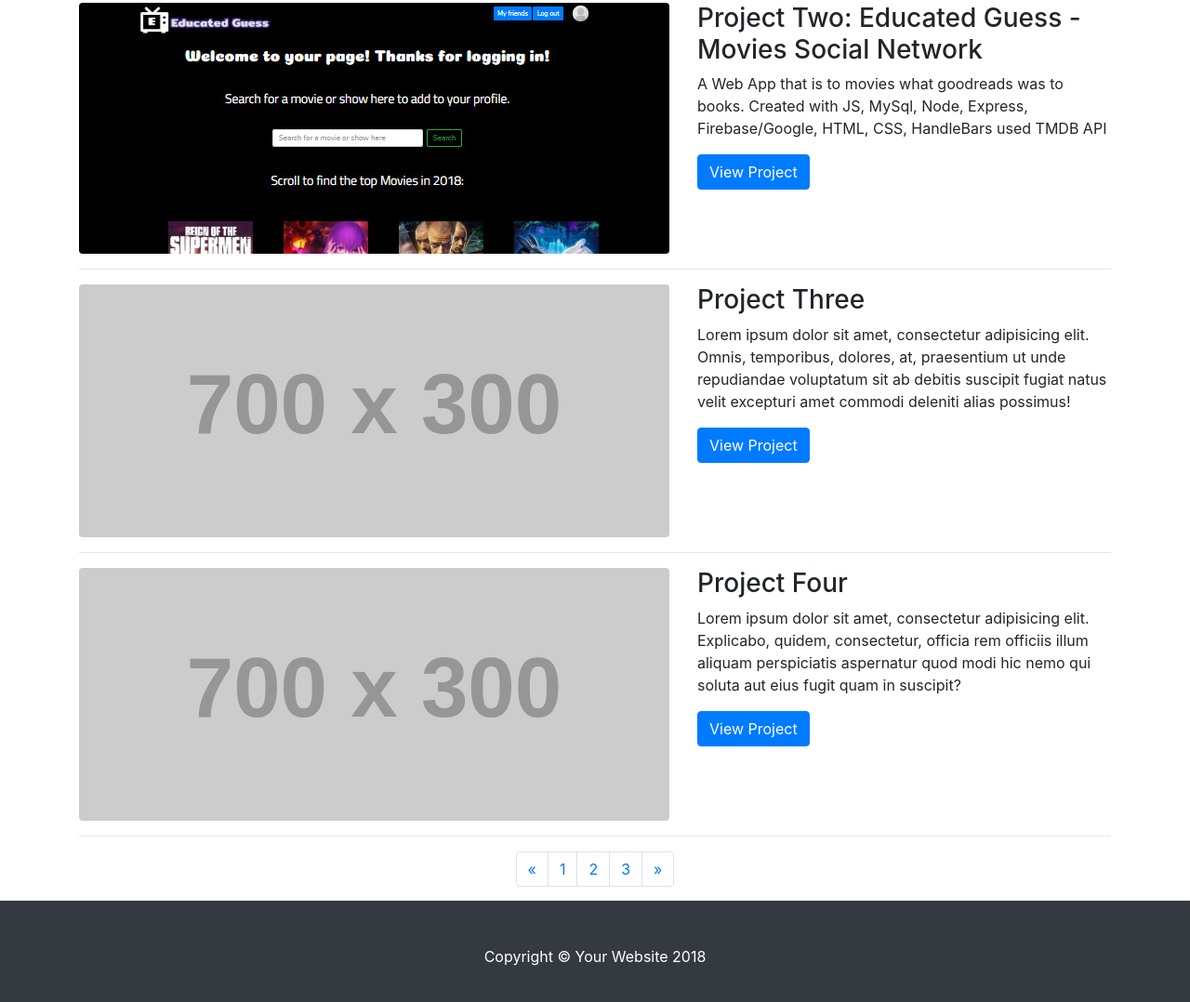
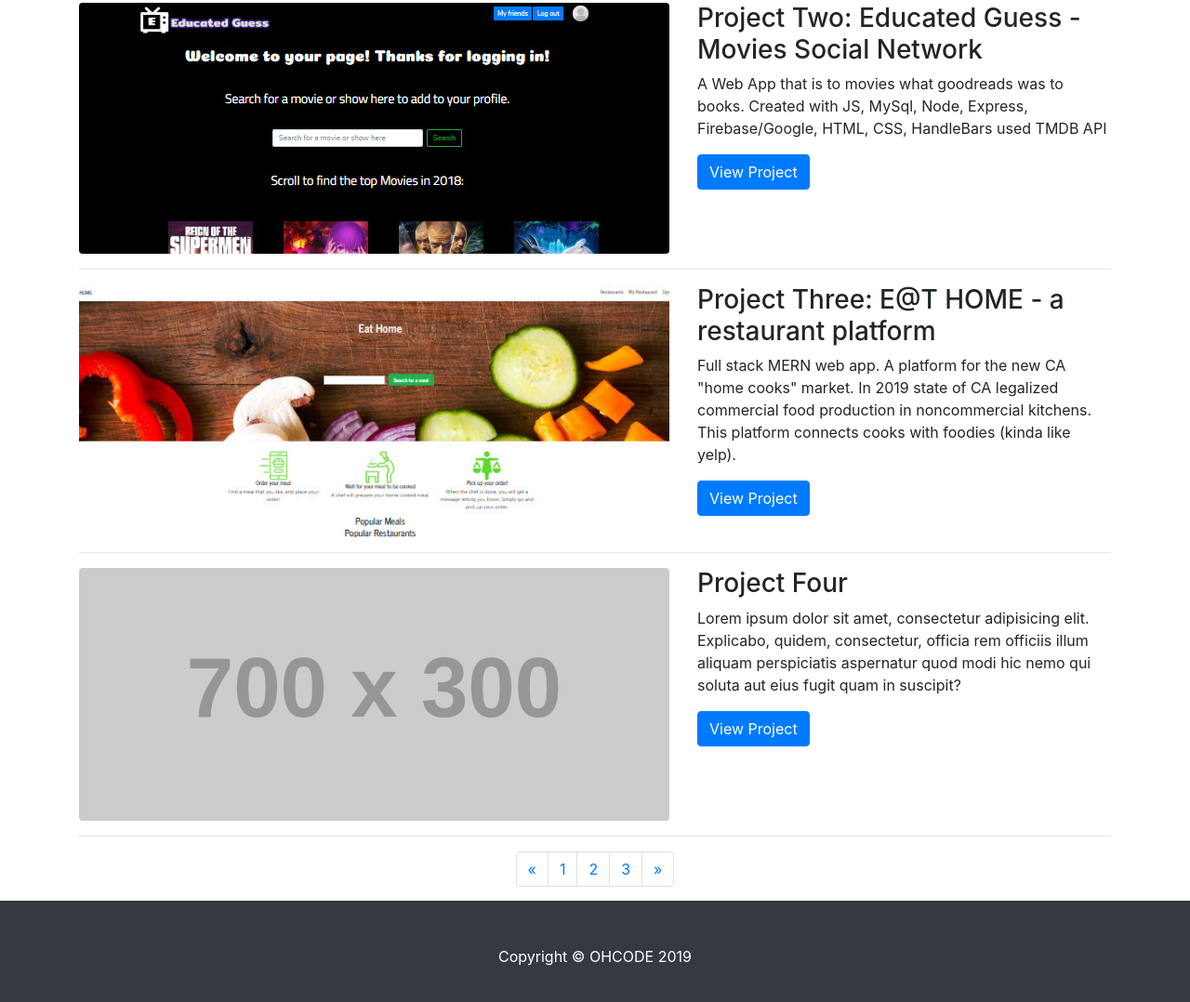
Before and after one commit to oleg-bc/portfolio, a website: page index.html in a window 1280 px wide. Shown: the part 454-1532 px from the top of the page at 93% size. Drawn offline with Linux system fonts and the light colour scheme; placeholder pictures from the web are drawn by us.

Commit message:
added 3rd project writeup

```diff
--- a/index.html
+++ b/index.html
@@ -94,12 +94,12 @@
       <div class="row">
         <div class="col-md-7">
           <a href="#">
-            <img class="img-fluid rounded mb-3 mb-md-0" src="http://placehold.it/700x300" alt="">
+            <img class="img-fluid rounded mb-3 mb-md-0" src="./assets/images/eathome-7x3.jpg" alt="">
           </a>
         </div>
         <div class="col-md-5">
-          <h3>Project Three</h3>
-          <p>Lorem ipsum dolor sit amet, consectetur adipisicing elit. Omnis, temporibus, dolores, at, praesentium ut unde repudiandae voluptatum sit ab debitis suscipit fugiat natus velit excepturi amet commodi deleniti alias possimus!</p>
+          <h3>Project Three: E@T HOME - a restaurant platform</h3>
+          <p>Full stack MERN web app. A platform for the new CA "home cooks" market. In 2019 state of CA legalized commercial food production in noncommercial kitchens. This platform connects cooks with foodies (kinda like yelp).</p>
           <a class="btn btn-primary" href="#">View Project</a>
         </div>
       </div>
@@ -156,7 +156,7 @@
     <!-- Footer -->
     <footer class="py-5 bg-dark">
       <div class="container">
-        <p class="m-0 text-center text-white">Copyright &copy; Your Website 2018</p>
+        <p class="m-0 text-center text-white">Copyright &copy; OHCODE 2019</p>
       </div>
       <!-- /.container -->
     </footer>
```
